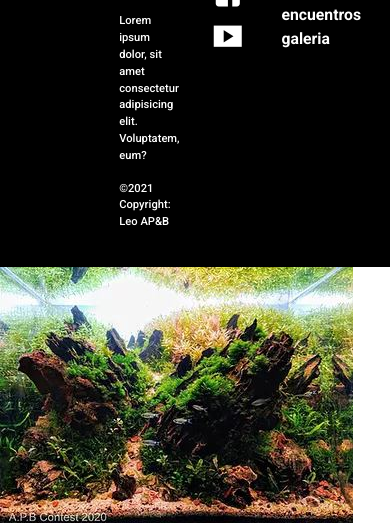
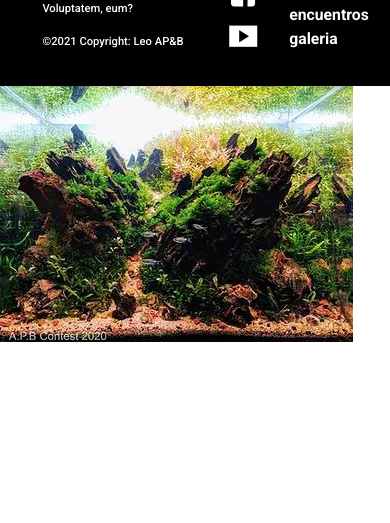
Before and after one commit to leofabcas/APB, a website: page index.html in a window 390 px wide. Shown: the part 4192-4715 px from the top of the page. After the commit the page ends 4534 px from the top, so only its background shows below. Drawn offline with nearby package versions, Linux system fonts and the light colour scheme.

Commit message:
Arreglo mediaq Home

```diff
--- a/scss/_mediaqHome.scss
+++ b/scss/_mediaqHome.scss
@@ -88,10 +88,11 @@
             display: none;
         }
         .footer__logo {
+            display: none;
             height: 50px;
         }
         .footer__copyright {
-            width: 60px;
+            width: 160px;
         }
         .footer__links {
             font-size: 18px;
```
Also changed, not shown: css/styles.css.
